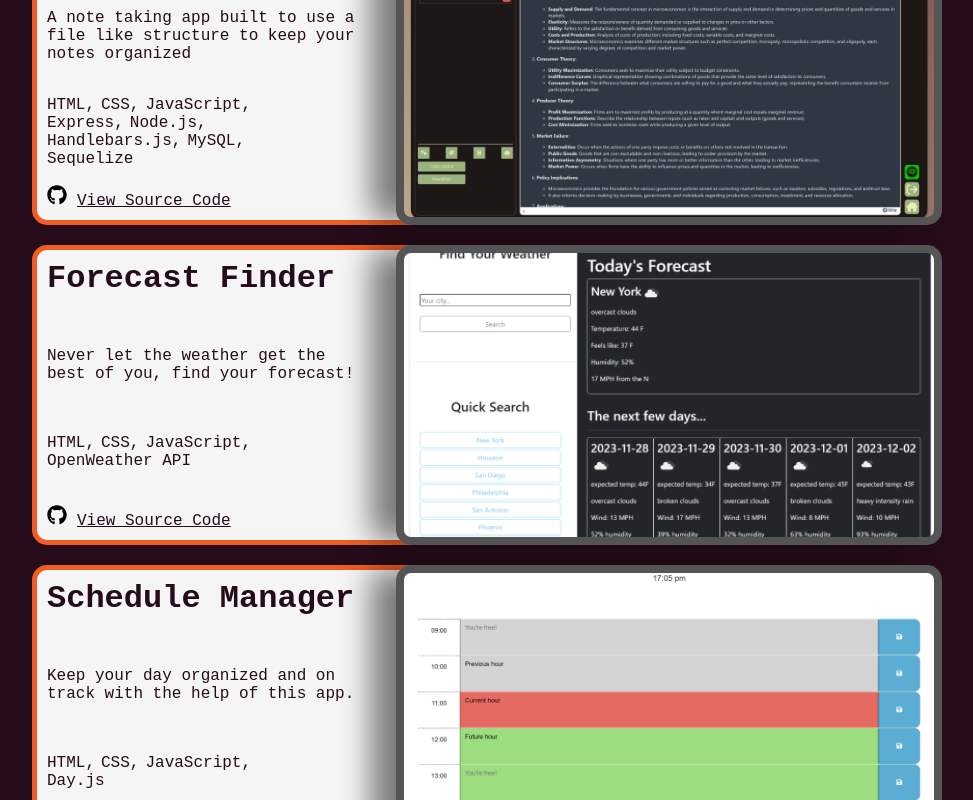
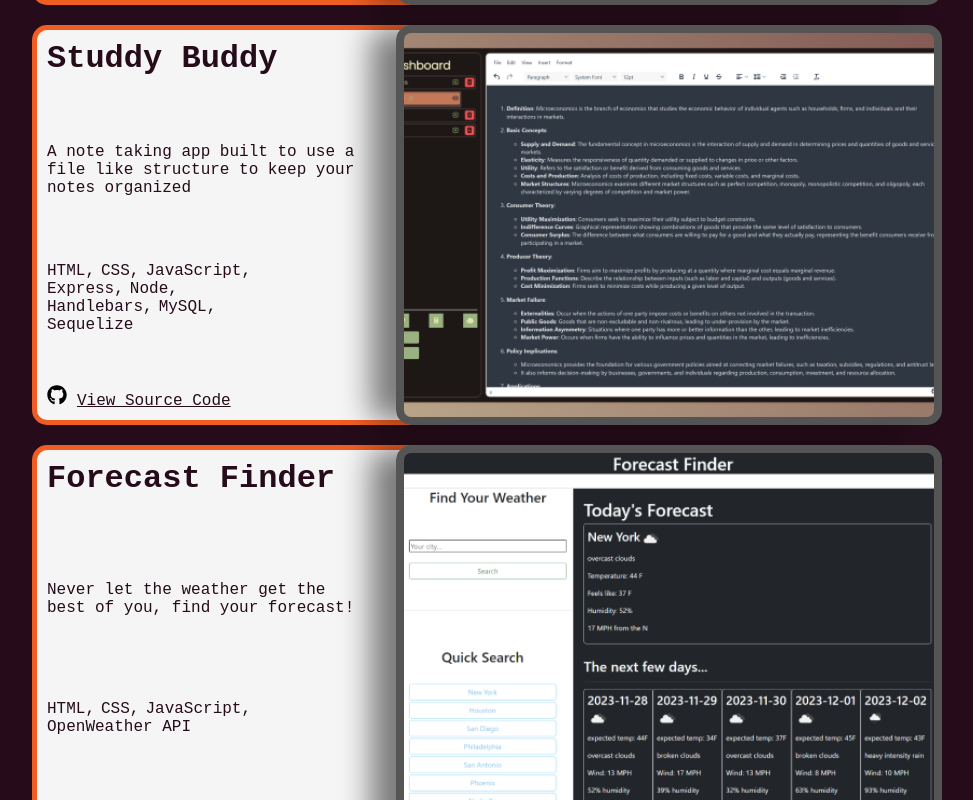
Before and after one commit to tylerpittman23/Portfolio-2.0, a React (Vite) app: page / in a window 1280 px wide. Shown: the part 1560-2360 px from the top of the page, without its empty margins (153-1126 px from the left). Built offline with nearby package versions, Linux system fonts and the light colour scheme.

Commit message:
added project

```diff
--- a/src/assets/css/main.css
+++ b/src/assets/css/main.css
@@ -334,7 +334,7 @@ body {
 
 .project-card-container {
   margin: 10px;
-  height: 300px;
+  height: 400px;
   /* border: solid white 2px; */
 }
 
--- a/src/components/myWorkContent.jsx
+++ b/src/components/myWorkContent.jsx
@@ -3,7 +3,7 @@ import ProjectDetails from "./UI/projectDetails";
 import blackjackWildSrc from '../assets/images/blackjackWild.png';
 import notesAppSrc from '../assets/images/notesApp.png';
 import weatherAppSrc from '../assets/images/weatherApp.png';
-import scheduleManagerSrc from '../assets/images/scheduleManager.png';
+import googleBooksSrc from '../assets/images/googlebooks.png';
 
 function MyWorkContent() {
 
@@ -12,7 +12,7 @@ function MyWorkContent() {
             title: 'Blackjack Wild',
             description: 'Javscript based casino style BlackJack game!',
             src: blackjackWildSrc,
-            techs: ['HTML','CSS','JavaScript','Express','Node.js','MySQL','Handlebars.js','Sequelize'],
+            techs: ['HTML','CSS','JavaScript','Express','Node','MySQL','Handlebars','Sequelize'],
             gh: 'https://github.com/Justinh144/BlackJackWild',
             href: 'https://shielded-beyond-59466-3224172544c4.herokuapp.com/'
         },
@@ -20,7 +20,7 @@ function MyWorkContent() {
             title: 'Studdy Buddy',
             description: 'A note taking app built to use a file like structure to keep your notes organized',
             src: notesAppSrc,
-            techs: ['HTML','CSS','JavaScript','Express','Node.js','Handlebars.js','MySQL','Sequelize'],
+            techs: ['HTML','CSS','JavaScript','Express','Node','Handlebars','MySQL','Sequelize'],
             gh: 'https://github.com/tylerpittman23/Notes-App',
             href: ''
         },
@@ -33,12 +33,12 @@ function MyWorkContent() {
             href: 'https://tylerpittman23.github.io/Weather-App/'
         },
         {
-            title: 'Schedule Manager',
-            description: 'Keep your day organized and on track with the help of this app.',
-            src: scheduleManagerSrc,
-            techs: ['HTML','CSS','JavaScript','Day.js'],
-            gh: 'https://github.com/tylerpittman23/Work-Day-Scheduler',
-            href: 'https://tylerpittman23.github.io/Work-Day-Scheduler/'
+            title: 'Book Finder',
+            description: 'Find your next best read with this Google Books api search tool',
+            src: googleBooksSrc,
+            techs: ['HTML','CSS','JavaScript','Mongoose','Express','React','Apollo Client', 'Bootstrap' ],
+            gh: 'https://github.com/tylerpittman23/Book-Search-Engine',
+            href: 'https://book-search-engine-nfj7.onrender.com/'
         },
     ]
 
```
Also changed, not shown: src/assets/images/googlebooks.png (added).
